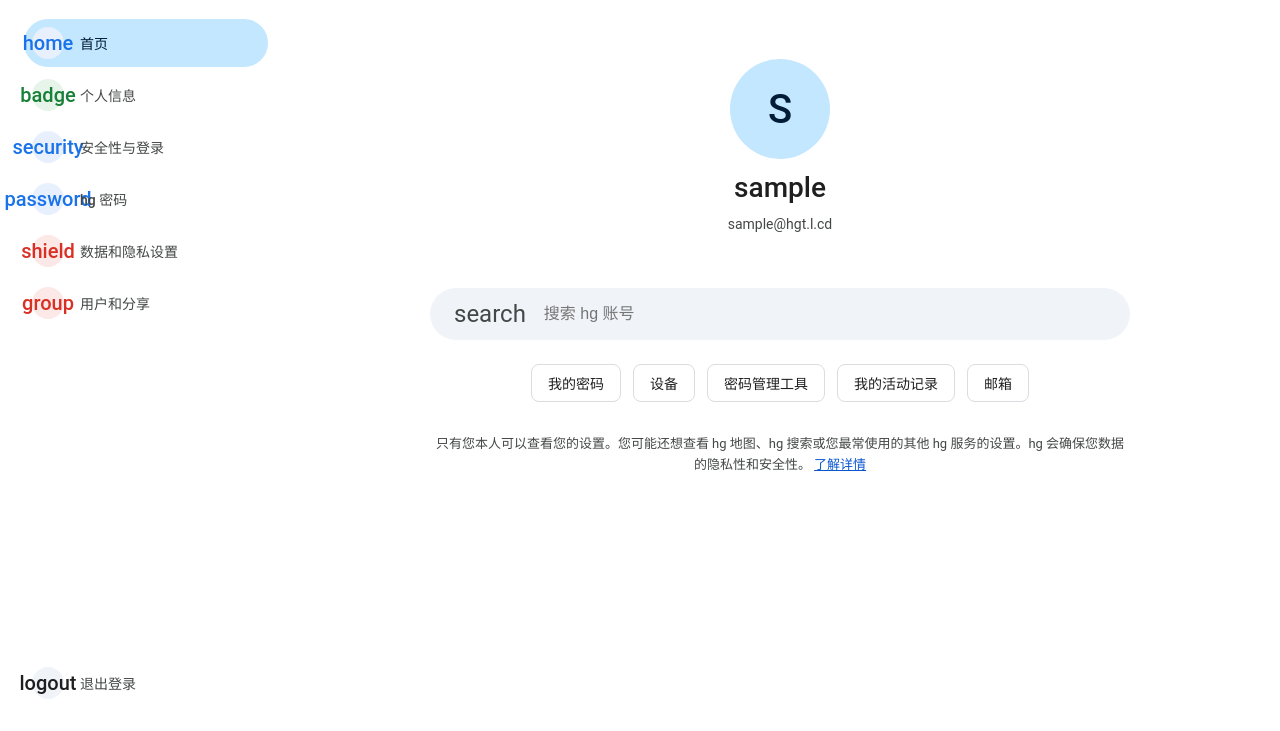
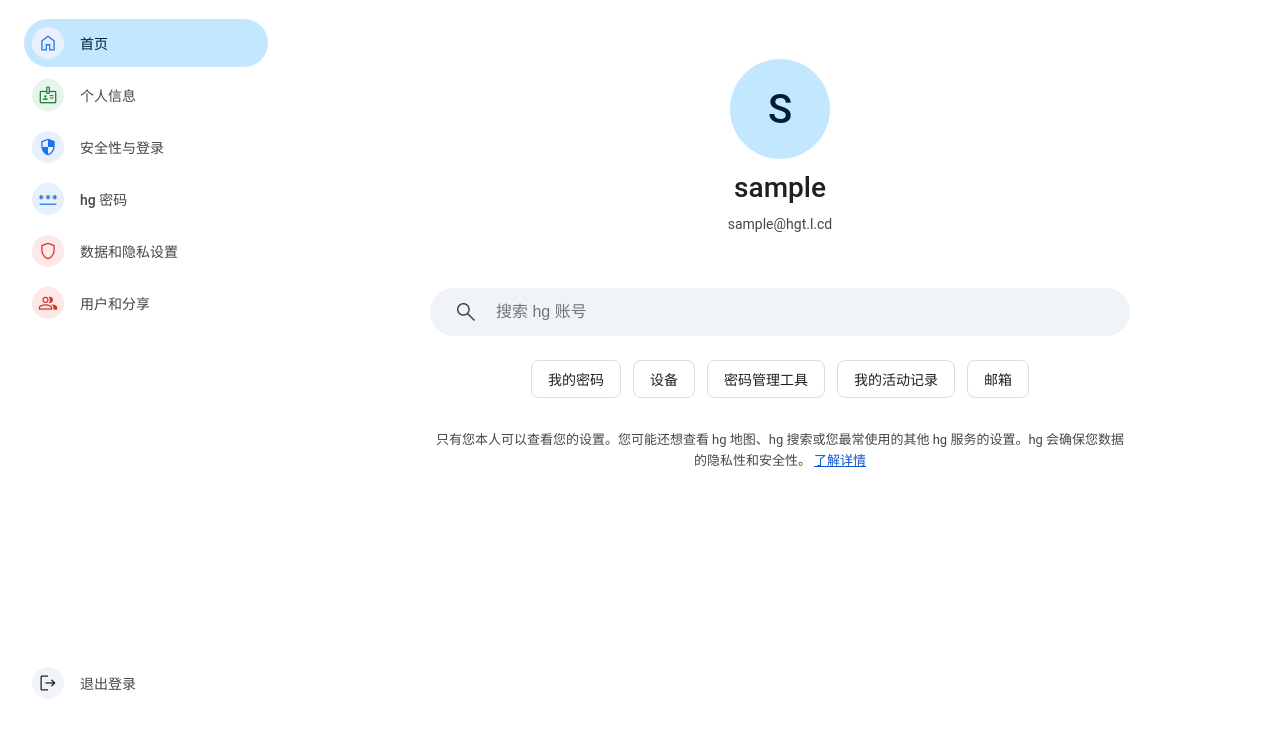
Before and after one commit to hgyyds123/new, a plain HTML site: page account/index.html in a window 1280 px wide. Shown: the part 69-800 px from the top of the page. Drawn offline with Linux system fonts and the light colour scheme; sample sign-in values are in the browser's storage.

Commit message:
Update index.html

```diff
--- a/account/index.html
+++ b/account/index.html
@@ -4,6 +4,22 @@
 <meta charset="utf-8">
 <meta name="viewport" content="width=device-width, initial-scale=1.0">
 <title>hg 账号</title>
+<style>
+  @font-face {
+    font-family: 'Material Symbols Outlined';
+    font-style: normal;
+    font-weight: 400;
+    src: url('/material-symbols.woff2') format('woff2');
+  }
+  .material-symbols-outlined {
+    font-family: 'Material Symbols Outlined';
+    font-weight: normal;
+    font-style: normal;
+    font-size: 24px;
+    line-height: 1;
+    display: inline-block;
+  }
+</style>
 <style>@font-face { font-family: 'Material Symbols Outlined'; font-style: normal; font-weight: 400; src: url('/assets/fonts/material-symbols.woff2') format('woff2'); }</style>
 
 <style>
```
